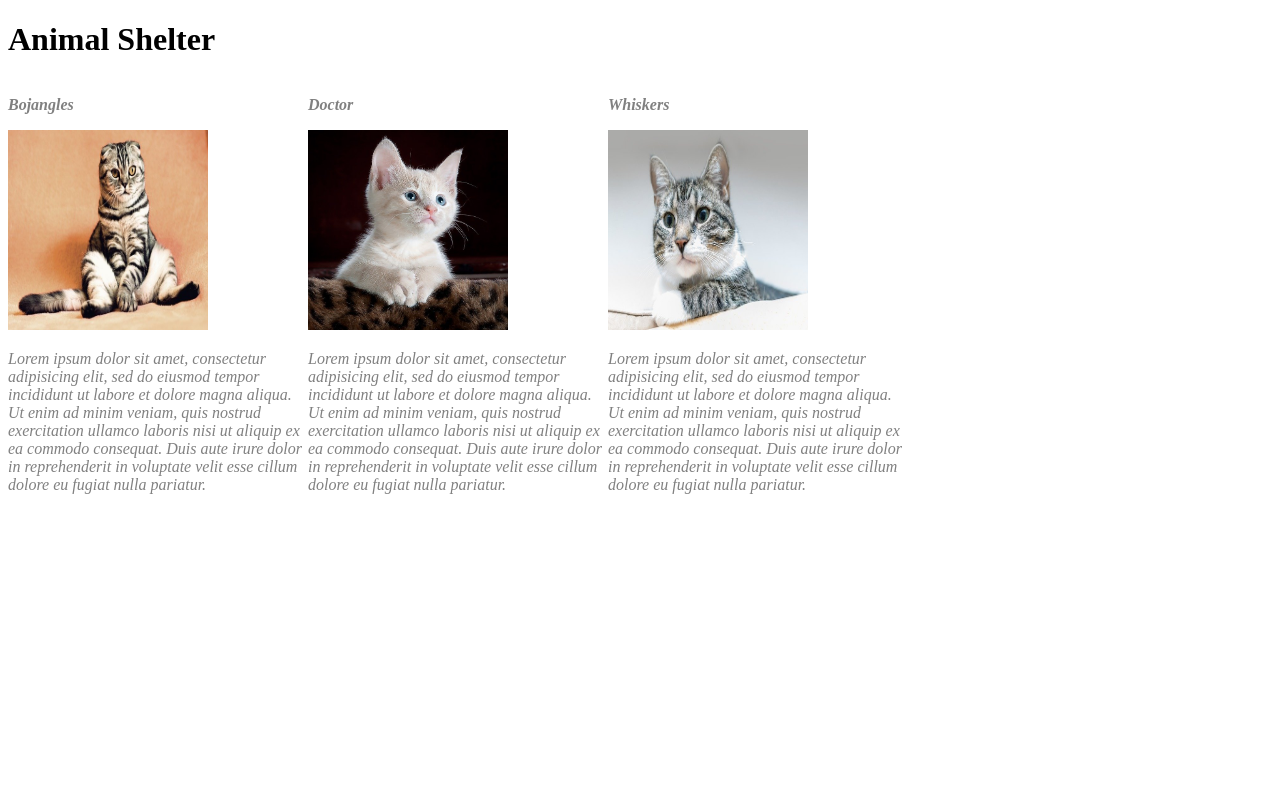
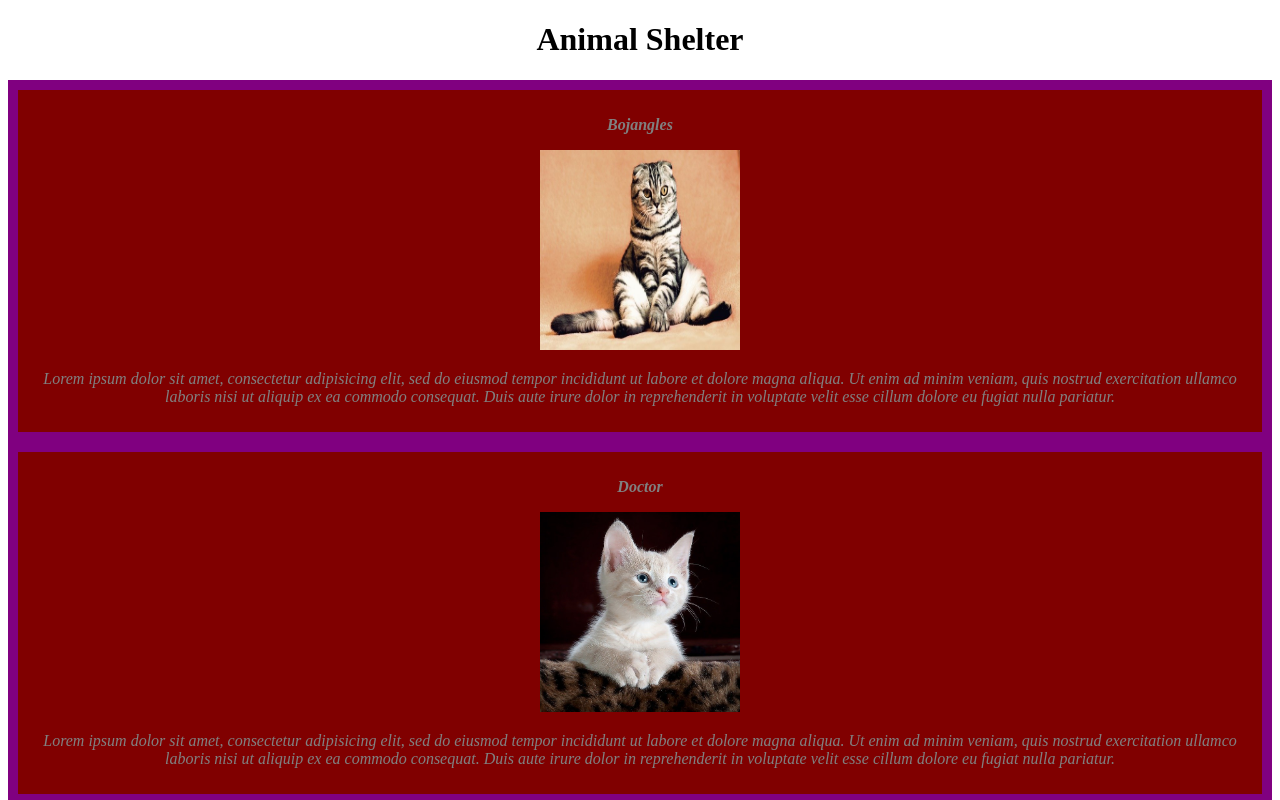
Before and after one commit to gkhmara/animal-shelter, a plain HTML site: page index.html in a window 1280 px wide. Shown: the top 800 px of the page. Drawn offline with Linux system fonts and the light colour scheme.

Commit message:
Updated the CSS to center the images and text
co-authored-by: niles o'neil <nilesoneil@gmail.com>

```diff
--- a/css/styles.css
+++ b/css/styles.css
@@ -1,7 +1,15 @@
+body {
+  text-align: center;
+}
+
 .column {
-  width: 300px;
   float: left;
-
+  border: 10px solid purple;
+  padding: 10px;
+  background-color: maroon;
+  display: block;
+  margin: auto;
+  box-sizing: border-box;
 }
 
 p {
```
